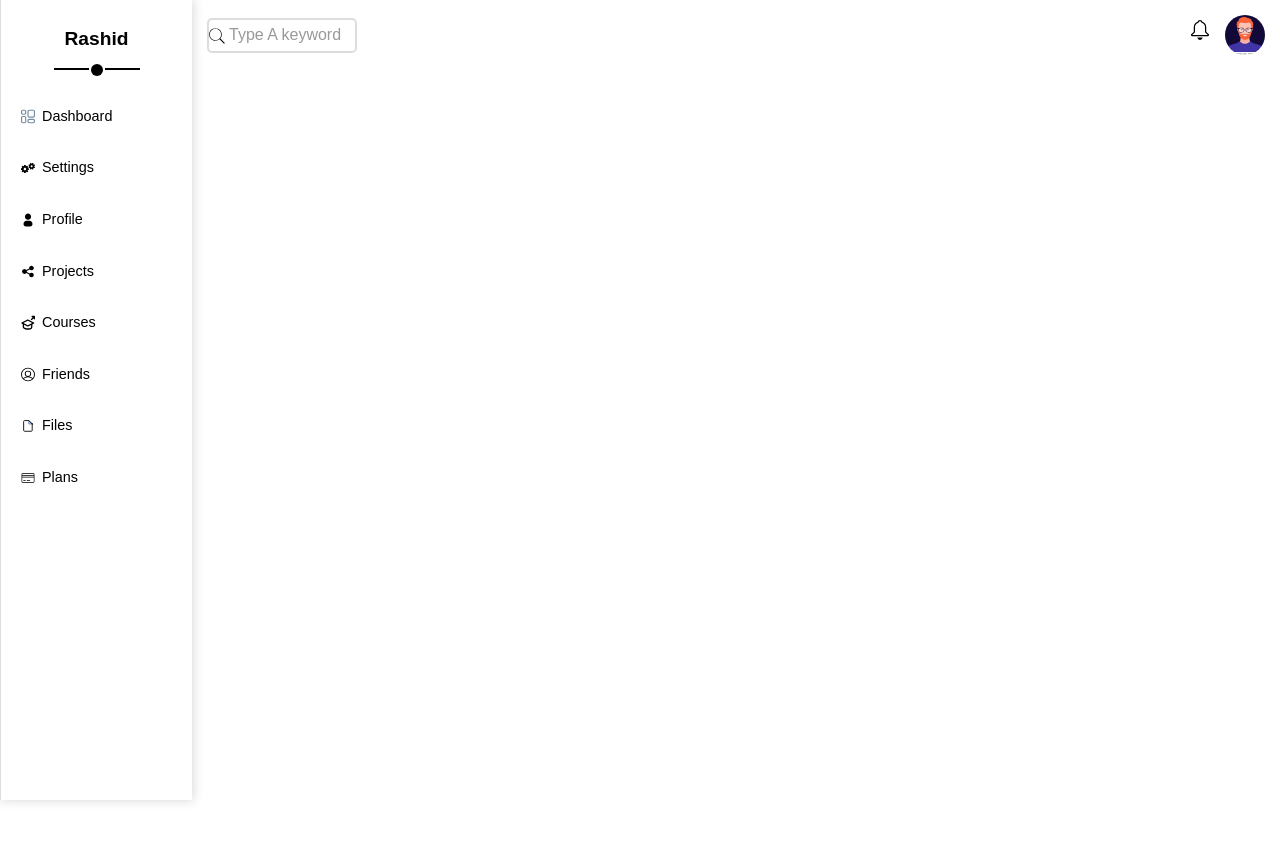
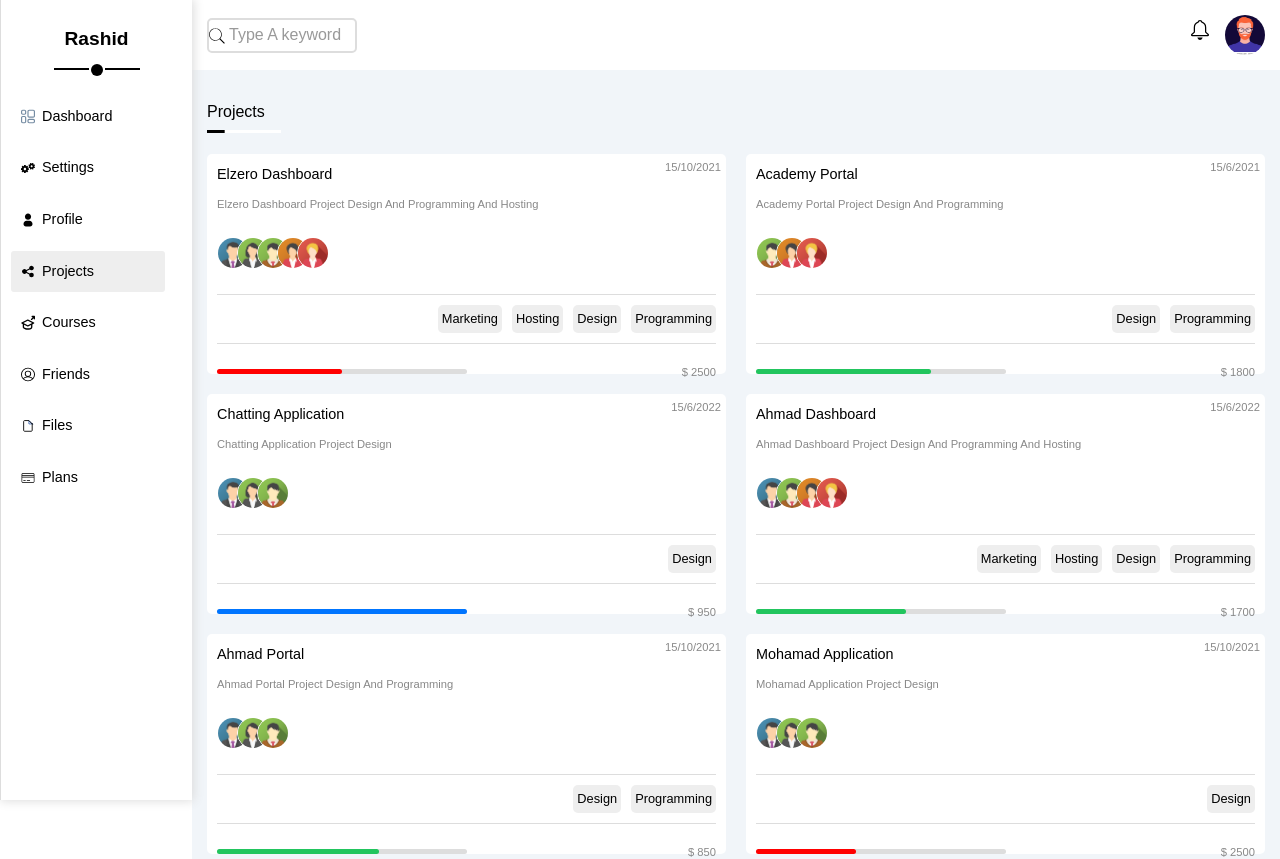
Before and after one commit to Rashidnashtar/template-4, a React (Vite) app: page /projects in a window 1280 px wide. Shown: the top 859 px of the page. Before the commit the page ends 800 px from the top, so only its background shows below. Built offline with nearby package versions, Linux system fonts and the light colour scheme.

Commit message:
finishing the projects routes

```diff
--- a/src/App.tsx
+++ b/src/App.tsx
@@ -5,6 +5,7 @@ import Heading from "./components/heading";
 import Settings from "./components/settings";
 import { Routes, Route } from "react-router-dom";
 import Profile from "./components/profile";
+import Projects from "./components/projects";
 function App() {
   return (
     <div className="App ">
@@ -17,6 +18,7 @@ function App() {
             <Route path="/" element={<Dashboard />} />
             <Route path="/settings" element={<Settings />} />
             <Route path="/profile" element={<Profile />} />
+            <Route path="/projects" element={<Projects />} />
           </Routes>
         </div>
       </div>
--- /dev/null
+++ b/src/assets/Css/projects.css
@@ -0,0 +1,158 @@
+.projects {
+  flex: 1;
+  background-color: #f1f5f9;
+}
+.projects-container {
+  display: grid;
+  grid-template-columns: repeat(auto-fill, minmax(400px, 1fr));
+  gap: 20px;
+  margin: 15px;
+}
+
+@media screen and (max-width: 480px) {
+  .projects-container {
+    grid-template-columns: repeat(auto-fill, minmax(250px, 1fr));
+  }
+}
+
+/* project-widget ////////////////////////////////////////////////////////////////////////////////////////////////////////////////////////////// */
+.project-widget {
+  display: flex;
+  flex-direction: column;
+  padding: 10px;
+  gap: 10px;
+  position: relative;
+  height: 220px;
+  background-color: #fff;
+  font-size: 16px;
+  border-radius: 5px;
+  -webkit-border-radius: 5px;
+  -moz-border-radius: 5px;
+  -ms-border-radius: 5px;
+  -o-border-radius: 5px;
+}
+.project-widget h3 {
+  font-size: 0.9em;
+}
+.project-widget .floating-date {
+  position: absolute;
+  right: 5px;
+  top: 5px;
+  color: #888;
+  font-size: 0.7em;
+}
+.project-widget .title-p {
+  font-size: 0.7em;
+  color: #888;
+}
+.project-widget .imgs {
+  margin-top: 15px;
+  display: flex;
+  border-bottom: 1px solid #ddd;
+  padding-bottom: 25px;
+}
+.project-widget .imgs img {
+  width: 32px;
+  height: 32px;
+  border-radius: 25px;
+  -webkit-border-radius: 25px;
+  -moz-border-radius: 25px;
+  -ms-border-radius: 25px;
+  -o-border-radius: 25px;
+  border: 1px solid #fff;
+}
+/* imgs transfrom */
+.project-widget .imgs img:nth-child(2) {
+  transform: translateX(-12px);
+  -webkit-transform: translateX(-12px);
+  -moz-transform: translateX(-12px);
+  -ms-transform: translateX(-12px);
+  -o-transform: translateX(-12px);
+}
+.project-widget .imgs img:nth-child(3) {
+  transform: translateX(-24px);
+  -webkit-transform: translateX(-24px);
+  -moz-transform: translateX(-24px);
+  -ms-transform: translateX(-24px);
+  -o-transform: translateX(-24px);
+}
+.project-widget .imgs img:nth-child(4) {
+  transform: translateX(-36px);
+  -webkit-transform: translateX(-36px);
+  -moz-transform: translateX(-36px);
+  -ms-transform: translateX(-36px);
+  -o-transform: translateX(-36px);
+}
+.project-widget .imgs img:nth-child(5) {
+  transform: translateX(-48px);
+  -webkit-transform: translateX(-48px);
+  -moz-transform: translateX(-48px);
+  -ms-transform: translateX(-48px);
+  -o-transform: translateX(-48px);
+}
+.project-widget .imgs img:nth-child(6) {
+  transform: translateX(-60px);
+  -webkit-transform: translateX(-60px);
+  -moz-transform: translateX(-60px);
+  -ms-transform: translateX(-60px);
+  -o-transform: translateX(-60px);
+}
+/* End imgs transfrom */
+
+.project-widget .tags {
+  display: flex;
+  flex-wrap: wrap;
+  flex-direction: row-reverse;
+  gap: 10px;
+  border-bottom: 1px solid #ddd;
+  padding-bottom: 10px;
+}
+.project-widget .tags .tag {
+  font-size: 0.8em;
+  padding: 4px 4px;
+  background-color: #eee;
+  border-radius: 5px;
+  -webkit-border-radius: 5px;
+  -moz-border-radius: 5px;
+  -ms-border-radius: 5px;
+  -o-border-radius: 5px;
+}
+@media screen and (max-width: 480px) {
+  .project-widget .tags {
+    justify-content: center;
+  }
+  .project-widget .tags .tag {
+    font-size: 0.6em;
+  }
+}
+.project-widget .progress {
+  display: flex;
+  justify-content: space-between;
+  align-items: center;
+  margin-top: 10px;
+}
+.project-widget .progress .prog {
+  width: 50%;
+  height: 5px;
+  background-color: #ddd;
+  border-radius: 5px;
+  -webkit-border-radius: 5px;
+  -moz-border-radius: 5px;
+  -ms-border-radius: 5px;
+  -o-border-radius: 5px;
+}
+.project-widget .progress .prog span {
+  height: 100%;
+  display: block;
+  border-radius: 5px;
+  -webkit-border-radius: 5px;
+  -moz-border-radius: 5px;
+  -ms-border-radius: 5px;
+  -o-border-radius: 5px;
+}
+.project-widget .progress p {
+  font-size: 0.7em;
+  color: #888;
+}
+
+/* project-widget ////////////////////////////////////////////////////////////////////////////////////////////////////////////////////////////// */
--- a/src/components/navbar.tsx
+++ b/src/components/navbar.tsx
@@ -17,7 +17,7 @@ const Navbar: React.FC = () => {
     "/": 0,
     "/settings": 1,
     "/profile": 2,
-    "/project": 3,
+    "/projects": 3,
     "/courses": 4,
     "/friends": 5,
     "/files": 6,
@@ -66,6 +66,7 @@ const Navbar: React.FC = () => {
         <li
           onClick={() => {
             setIsActivearr(3);
+            navigate("/projects");
           }}
           className={`nav-item ${isActiveArr == 3 ? "active" : ""}`}
         >
--- /dev/null
+++ b/src/components/projects.tsx
@@ -0,0 +1,106 @@
+import SectionHeading from "./section-heading";
+import "../assets/Css/projects.css";
+import ProjectWidget from "./settings/project-widget";
+import img1 from "../assets/image/team-01.png";
+import img2 from "../assets/image/team-02.png";
+import img3 from "../assets/image/team-03.png";
+import img4 from "../assets/image/team-04.png";
+import img5 from "../assets/image/team-05.png";
+const Projects = () => {
+  const data = [
+    {
+      title: "Elzero Dashboard",
+      date: "15/10/2021",
+      subTitle: "Elzero Dashboard Project Design And Programming And Hosting",
+      listImgs: [img1, img2, img3, img4, img5],
+      listTags: ["Programming", "Design", "Hosting", "Marketing"],
+      progress: 50,
+      payment: 2500,
+    },
+    {
+      title: "Academy Portal",
+      date: "15/6/2021",
+      subTitle: "Academy Portal Project Design And Programming ",
+      listImgs: [img3, img4, img5],
+      listTags: ["Programming", "Design"],
+      progress: 70,
+      payment: 1800,
+    },
+    {
+      title: "Chatting Application",
+      date: "15/6/2022",
+      subTitle: "Chatting Application Project Design ",
+      listImgs: [img1, img2, img3],
+      listTags: ["Design"],
+      progress: 100,
+      payment: 950,
+    },
+    {
+      title: "Ahmad Dashboard",
+      date: "15/6/2022",
+      subTitle: "Ahmad Dashboard Project Design And Programming And Hosting",
+      listImgs: [img1, img3, img4, img5],
+      listTags: ["Programming", "Design", "Hosting", "Marketing"],
+      progress: 60,
+      payment: 1700,
+    },
+    {
+      title: "Ahmad Portal",
+      date: "15/10/2021",
+      subTitle: "Ahmad Portal Project Design And Programming ",
+      listImgs: [img1, img2, img3],
+      listTags: ["Programming", "Design"],
+      progress: 65,
+      payment: 850,
+    },
+    {
+      title: "Mohamad Application",
+      date: "15/10/2021",
+      subTitle: "Mohamad Application Project Design",
+      listImgs: [img1, img2, img3],
+      listTags: ["Design"],
+      progress: 40,
+      payment: 2500,
+    },
+    {
+      title: "Mohamad Dashboard",
+      date: "15/6/2022",
+      subTitle: "Mohamad Dashboard Project Design And Programming And Hosting",
+      listImgs: [img1, img2, img3, img4],
+      listTags: ["Programming", "Design", "Hosting", "Marketing"],
+      progress: 55,
+      payment: 1950,
+    },
+    {
+      title: "Mohamad Portal",
+      date: "15/10/2021",
+      subTitle: "Mohamad Portal Project Design And Programming",
+      listImgs: [img1, img2, img3, img4, img5],
+      listTags: ["Programming", "Design"],
+      progress: 65,
+      payment: 1650,
+    },
+    {
+      title: "Ahmad Application",
+      date: "15/10/2021",
+      subTitle: "Ahmad Application Project Design ",
+      listImgs: [img1, img2, img3, img4, img5],
+      listTags: ["Design"],
+      progress: 90,
+      payment: 950,
+    },
+  ];
+
+  return (
+    <div className="projects">
+      <SectionHeading title="Projects" />
+      <div className="projects-container">
+        {data.map((project) => (
+          <ProjectWidget {...project} />
+        ))}
+      </div>
+    </div>
+  );
+};
+
+export default Projects;
--- /dev/null
+++ b/src/components/settings/project-widget.tsx
@@ -0,0 +1,55 @@
+interface props {
+  title: string;
+  date: string;
+  subTitle: string;
+  listImgs: string[];
+  listTags: string[];
+  progress: number;
+  payment: number;
+}
+
+const ProjectWidget: React.FC<props> = ({
+  title,
+  date,
+  subTitle,
+  listImgs,
+  listTags,
+  progress,
+  payment,
+}) => {
+  let progressColor;
+  if (progress > 50 && progress !== 100) {
+    progressColor = "#22c55e";
+  } else if (progress <= 50) {
+    progressColor = "red";
+  } else {
+    progressColor = "#0075ff";
+  }
+  return (
+    <div className="project-widget">
+      <p className="floating-date">{date}</p>
+      <h3>{title}</h3>
+      <p className="title-p">{subTitle}</p>
+      <div className="imgs">
+        {listImgs.map((img) => (
+          <img src={img} alt="person" />
+        ))}
+      </div>
+      <div className="tags">
+        {listTags.map((tag) => (
+          <p className="tag">{tag}</p>
+        ))}
+      </div>
+      <div className="progress">
+        <div className="prog">
+          <span
+            style={{ width: `${progress}%`, backgroundColor: progressColor }}
+          ></span>
+        </div>
+        <p>$ {payment}</p>
+      </div>
+    </div>
+  );
+};
+
+export default ProjectWidget;
```
